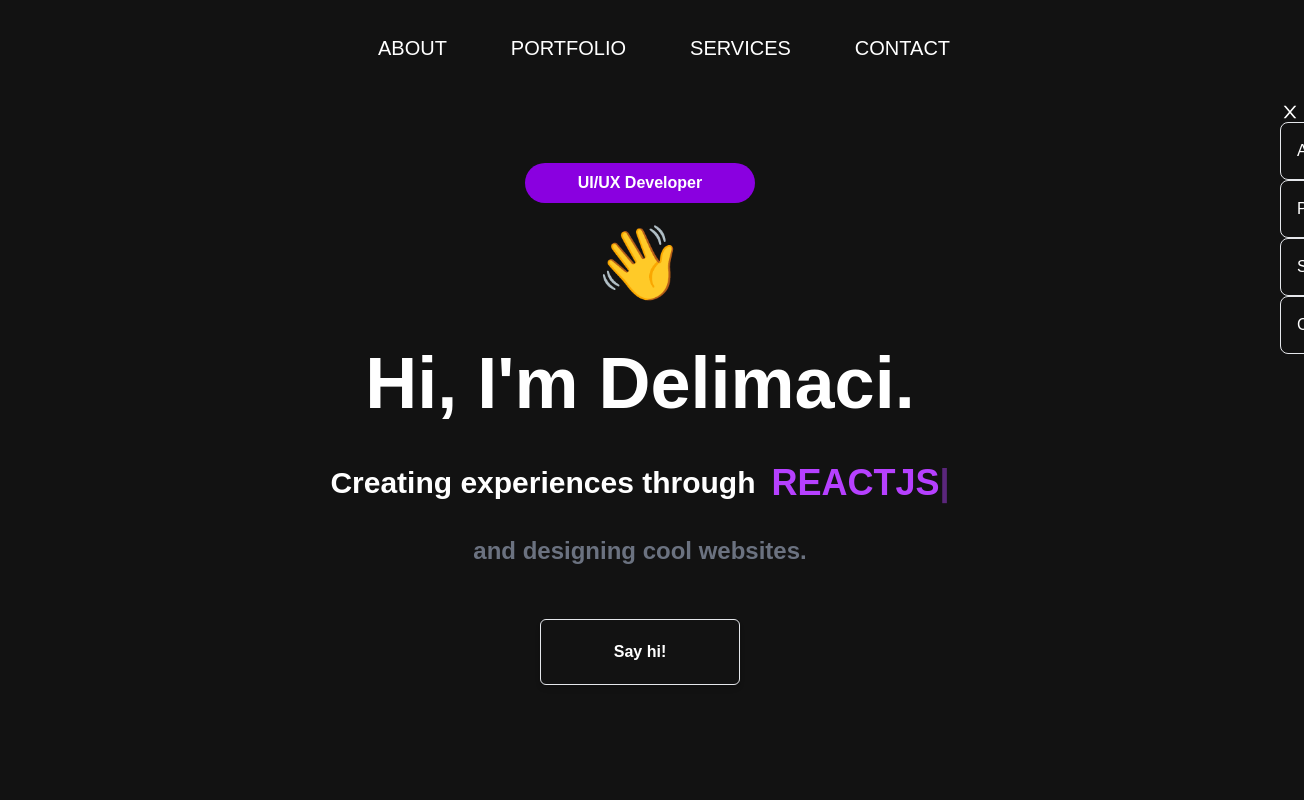
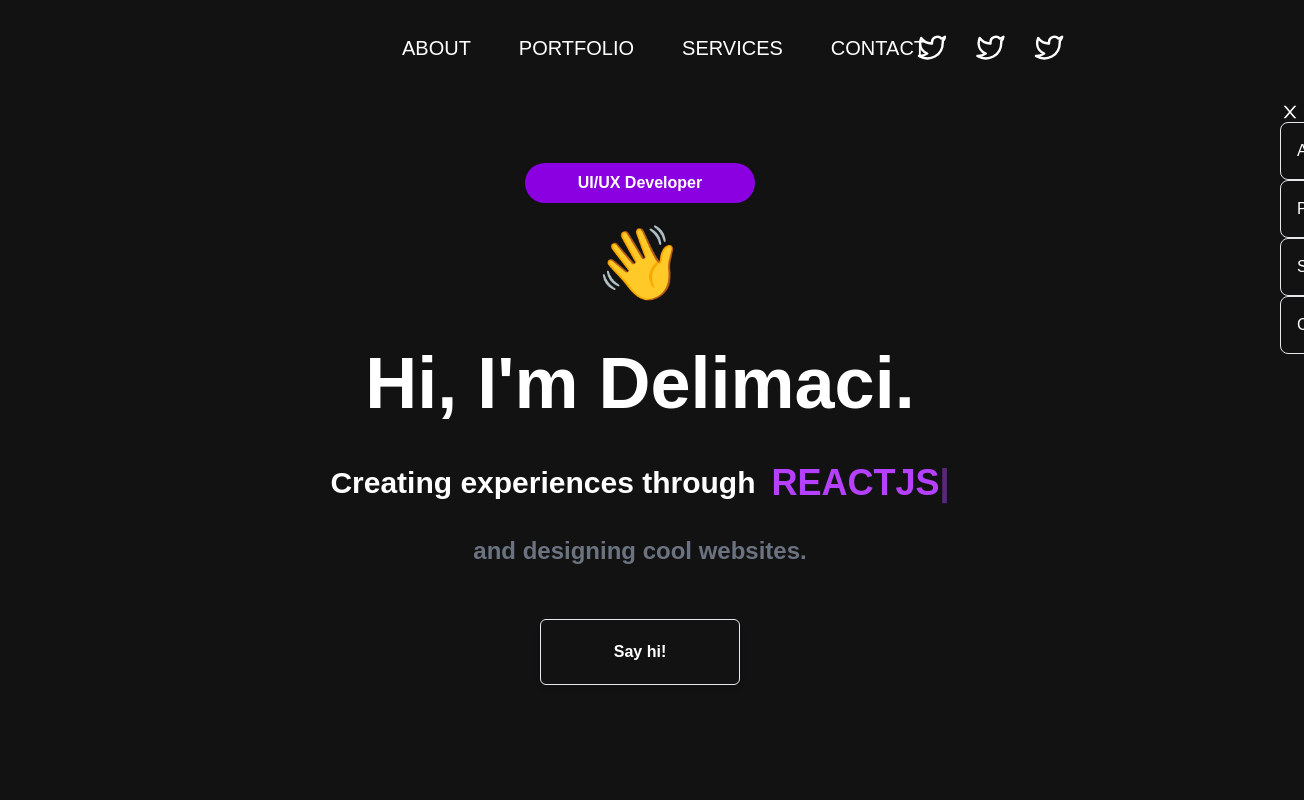
Before and after one commit to Delimaci/portfolio, a React (Create React App) app: page / in a window 1280 px wide. Shown: the top 800 px of the page, 1304 px wide, since content can reach past the window. Built offline with nearby package versions, Linux system fonts and the light colour scheme.

Commit message:
changes to navbar again

```diff
--- a/src/components/Navbar2.jsx
+++ b/src/components/Navbar2.jsx
@@ -1,9 +1,12 @@
 import React, {useState} from 'react'
 import MenuItems from './MenuItems'
 import {AiOutlineClose, AiOutlineMenu} from 'react-icons/ai';
-
+import {FiTwitter} from 'react-icons/fi';
 const Navbar2 = () => {
 
+
+    const buttonStyling = { color: "white", fontSize: "1.2em" };
+    let circleClasses = " md:absolute right-6 scale-150 top-10 right-80";
 
 
 
@@ -40,7 +43,7 @@
 
   return (
     <div className={color ? 'transition-all duration-700 bg-black/80 sticky top-0 z-50' : 'transition-all duration-700 top-0  '}>
-    <div className='z-50 sticky top-0  flex items-center justify-center h-24  w-full mx-auto px-50 2xl:px-60  text-white'>
+    <div className='z-50 sticky top-0  flex items-center justify-center h-24   mx-auto px-50 2xl:px-50  text-white'>
         <div className="text-2xl font-bold text-center uppercase ">
             <h1 className=' text-purple-400 text-4xl md:text-5xl  md:px-6'></h1>
         </div>
@@ -51,11 +54,24 @@
             <AiOutlineMenu onClick={someFunc} className='scale-150 cursor-pointer ' />
             </div>
 
-            <ul className='hidden md:px-2 md:flex gap-8 p-6 px-40 uppercase  '>
+            <ul className='hidden md:px-2 md:flex gap-8 sm:gap-4 p-6 uppercase  '>
             <li className='md:text-xl text-xl p-4'>About</li>
             <li className='md:text-xl text-xl p-4' >Portfolio</li>
             <li className='md:text-xl text-xl p-4' >Services</li>
             <li className='md:text-xl text-xl p-4'>Contact</li>
+
+            <div className=' flex gap-5 p-6 py-5 scale-150 xl:absolute right-20 px- xl:px-40 '>
+            <span  >
+        <FiTwitter style={buttonStyling}/>
+        </span>
+        <span >
+        <FiTwitter style={buttonStyling}/>
+        </span>
+        <span >
+        <FiTwitter style={buttonStyling}/>
+        </span>
+</div>
+
             </ul>
 
             <MenuItems showMenu={someFunc} active={active} />
@@ -63,6 +79,7 @@
         </nav>
 
     </div>
+
     </div>
   )
 }
```
